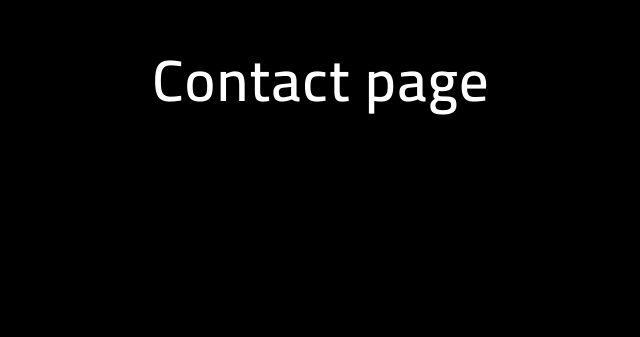
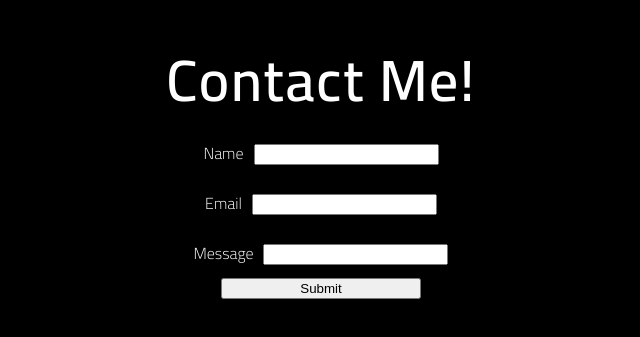
Before and after one commit to SerenaElizabeth/Portfolio, a React (Create React App) app: page / in a window 1280 px wide. Shown: the part 2641-2978 px from the top of the page, without its empty margins (319-959 px from the left). Built offline with nearby package versions, Linux system fonts and the light colour scheme.

Commit message:
contact page working

```diff
--- a/package.json
+++ b/package.json
@@ -3,6 +3,7 @@
   "version": "0.1.0",
   "private": true,
   "dependencies": {
+    "@emailjs/browser": "^3.6.2",
     "@testing-library/jest-dom": "^5.11.10",
     "@testing-library/react": "^11.2.6",
     "@testing-library/user-event": "^12.8.3",
--- a/src/Components/Contact/contact.css
+++ b/src/Components/Contact/contact.css
@@ -1,3 +1,17 @@
-h1 {
-    color: #fff;
+form {
+    display: flex;
+    flex-direction: column;
 }
+
+.form-section {
+    padding: 10px
+}
+
+form span {
+    margin-right: 10px;
+}
+
+button {
+    width: 200px;
+    margin: auto;
+}
--- a/src/Components/Contact/index.js
+++ b/src/Components/Contact/index.js
@@ -1,10 +1,42 @@
-import React from "react";
+import React, { useState } from "react";
 import "./contact.css";
+import emailjs from '@emailjs/browser';
 
 function Contact() {
+  const [result, setResult] = useState(false)
+  const sendEmail = (e) => {
+    e.preventDefault();
+
+    emailjs.sendForm(process.env.REACT_APP_EMAIL_SERVICE_ID, process.env.REACT_APP_EMAIL_TEMPLATE_ID, e.target, process.env.REACT_APP_EMAIL_KEY)
+      .then((result) => {
+        console.log(result.text);
+      }, (error) => {
+        console.log(error.text);
+      });
+    e.target.reset();
+    setResult(true)
+  };
+
+
   return (
     <div id="contact" className="page">
-      <h1>Contact page</h1>
+      <h1>Contact Me!</h1>
+      <form action="" onSubmit={sendEmail}>
+        <div className="form-section">
+          <span>Name</span>
+          <input type="text" name="Name" required />
+        </div>
+        <div className="form-section">
+          <span>Email</span>
+          <input type="text" name="Email" required />
+        </div>
+        <div className="form-section">
+          <span>Message</span>
+          <input type="text" name="Message" required />
+        </div>
+        <button>Submit</button>
+        <div>{result ? <div>Message sent</div> : null}</div>
+      </form>
     </div>
   );
 }
--- a/src/index.css
+++ b/src/index.css
@@ -4,6 +4,7 @@ body {
   font-family: "Cairo", sans-serif;
   -webkit-font-smoothing: antialiased;
   -moz-osx-font-smoothing: grayscale;
+  color: white;
 }
 
 code {
```
Also changed, not shown: 1 other file (tests, documents, lock files or other folders).
